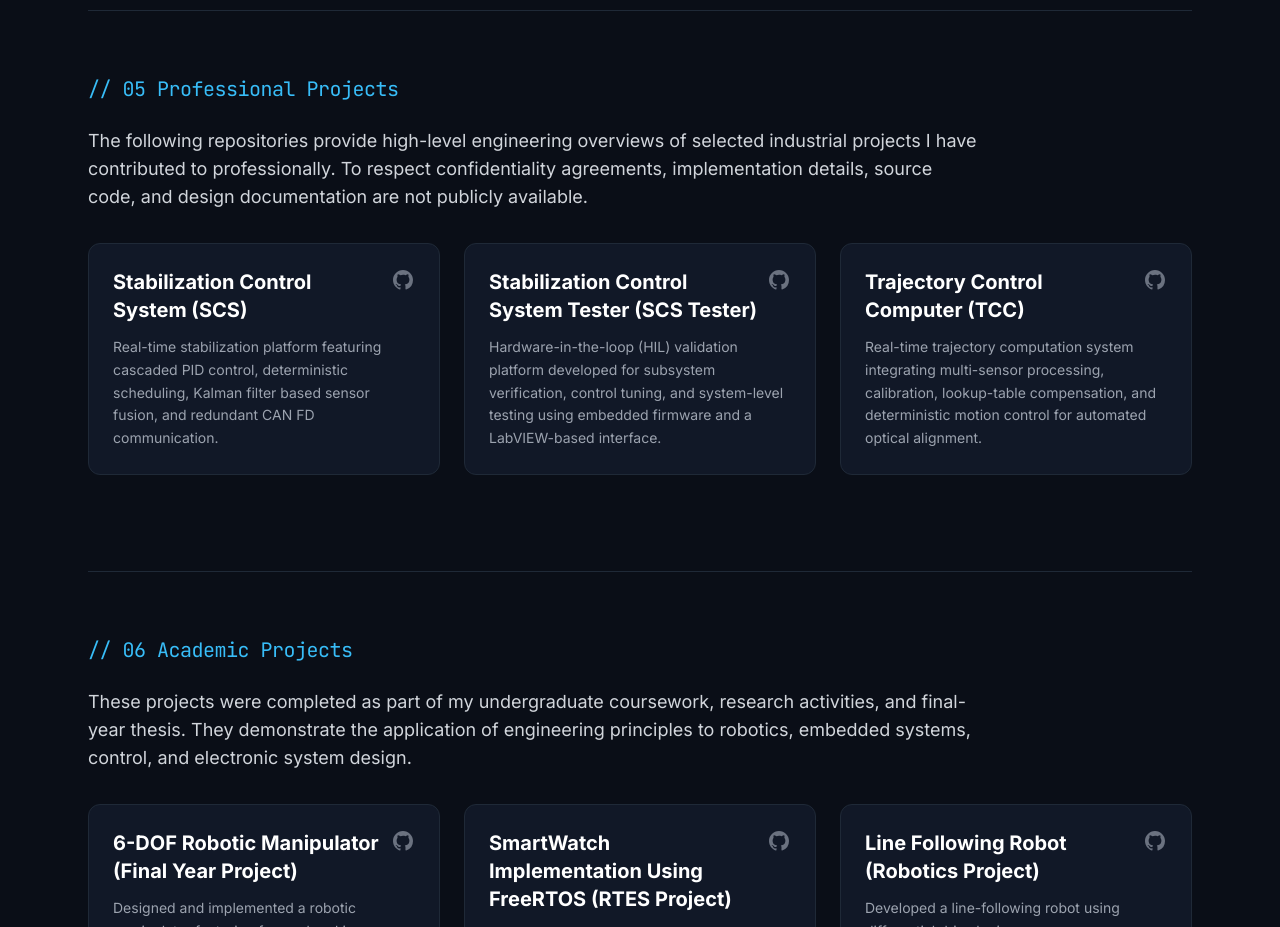
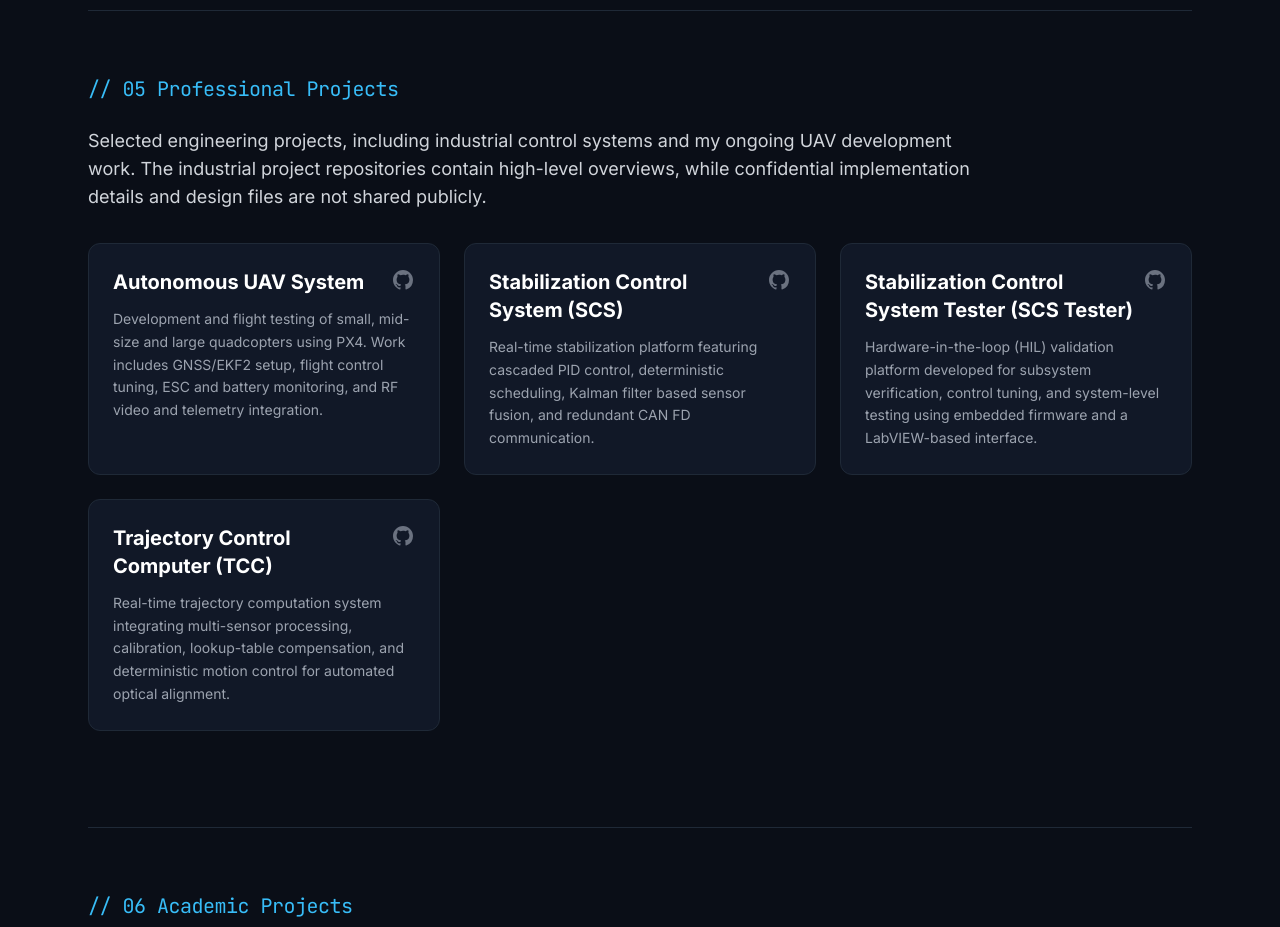
Before and after one commit to huzaifazahid888/huzaifazahid888.github.io, a plain HTML site: page index.html in a window 1280 px wide. Shown: the part 2420-3347 px from the top of the page. Drawn offline with nearby package versions, Linux system fonts and the light colour scheme.

Commit message:
Add Autonomous UAV System to professional portfolio projects

```diff
--- a/index.html
+++ b/index.html
@@ -214,9 +214,20 @@
         <!-- // 05 Professional Projects -->
         <section id="professional" class="mb-24 scroll-mt-32">
             <h2 class="font-mono text-cyanAccent text-xl mb-6 tracking-tight">// 05 Professional Projects</h2>
-            <p class="text-gray-300 mb-8 text-lg max-w-4xl">The following repositories provide high-level engineering overviews of selected industrial projects I have contributed to professionally. To respect confidentiality agreements, implementation details, source code, and design documentation are not publicly available.</p>
+            <p class="text-gray-300 mb-8 text-lg max-w-4xl">Selected engineering projects, including industrial control systems and my ongoing UAV development work. The industrial project repositories contain high-level overviews, while confidential implementation details and design files are not shared publicly.</p>
 
             <div class="grid grid-cols-1 md:grid-cols-2 lg:grid-cols-3 gap-6">
+
+                <a href="https://github.com/huzaifazahid888/drone-development-and-flight-tests" target="_blank" rel="noopener noreferrer" class="block">
+                    <div class="bg-darkCard rounded-xl p-6 border border-gray-800 h-full project-card flex flex-col relative group">
+                        <div class="absolute top-6 right-6 text-gray-500 group-hover:text-cyanAccent transition-colors">
+                            <svg class="w-6 h-6" fill="currentColor" viewBox="0 0 24 24"><path fill-rule="evenodd" d="M12 2C6.477 2 2 6.484 2 12.017c0 4.425 2.865 8.18 6.839 9.504.5.092.682-.217.682-.483 0-.237-.008-.868-.013-1.703-2.782.605-3.369-1.343-3.369-1.343-.454-1.158-1.11-1.466-1.11-1.466-.908-.62.069-.608.069-.608 1.003.07 1.531 1.032 1.531 1.032.892 1.53 2.341 1.088 2.91.832.092-.647.35-1.088.636-1.338-2.22-.253-4.555-1.113-4.555-4.951 0-1.093.39-1.988 1.029-2.688-.103-.253-.446-1.272.098-2.65 0 0 .84-.27 2.75 1.026A9.564 9.564 0 0112 6.844c.85.004 1.705.115 2.504.337 1.909-1.296 2.747-1.027 2.747-1.027.546 1.379.202 2.398.1 2.651.64.7 1.028 1.595 1.028 2.688 0 3.848-2.339 4.695-4.566 4.943.359.309.678.92.678 1.855 0 1.338-.012 2.419-.012 2.747 0 .268.18.58.688.482A10.019 10.019 0 0022 12.017C22 6.484 17.522 2 12 2z" clip-rule="evenodd"></path></svg>
+                        </div>
+                        <h3 class="text-xl font-bold text-white mb-3 pr-8">Autonomous UAV System</h3>
+                        <p class="text-gray-400 text-sm leading-relaxed flex-grow">Development and flight testing of small, mid-size and large quadcopters using PX4. Work includes GNSS/EKF2 setup, flight control tuning, ESC and battery monitoring, and RF video and telemetry integration.</p>
+                    </div>
+                </a>
+
 
                 <a href="https://github.com/HUZAIFA0022/GCB" target="_blank" class="block">
                     <div class="bg-darkCard rounded-xl p-6 border border-gray-800 h-full project-card flex flex-col relative group">
```
